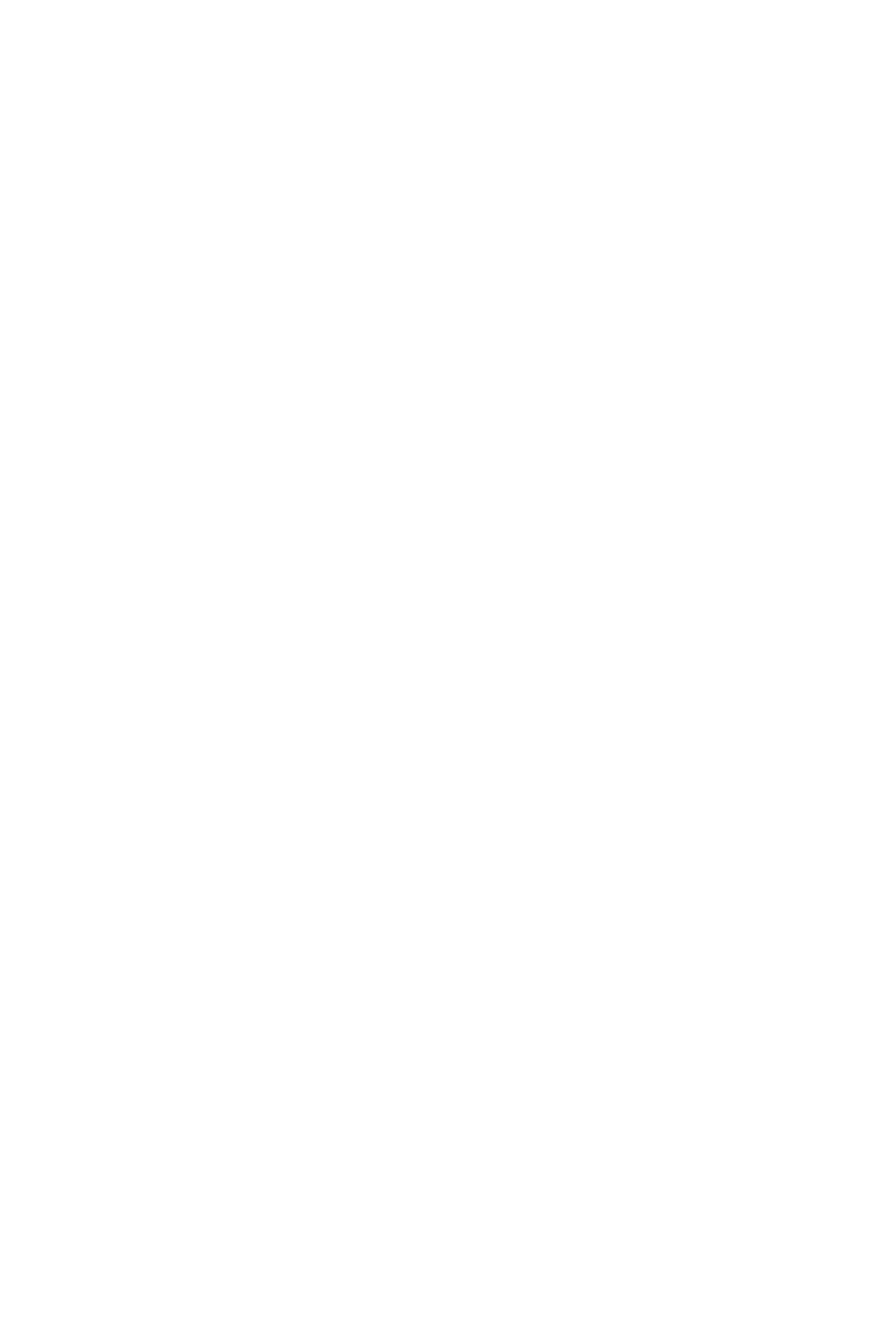
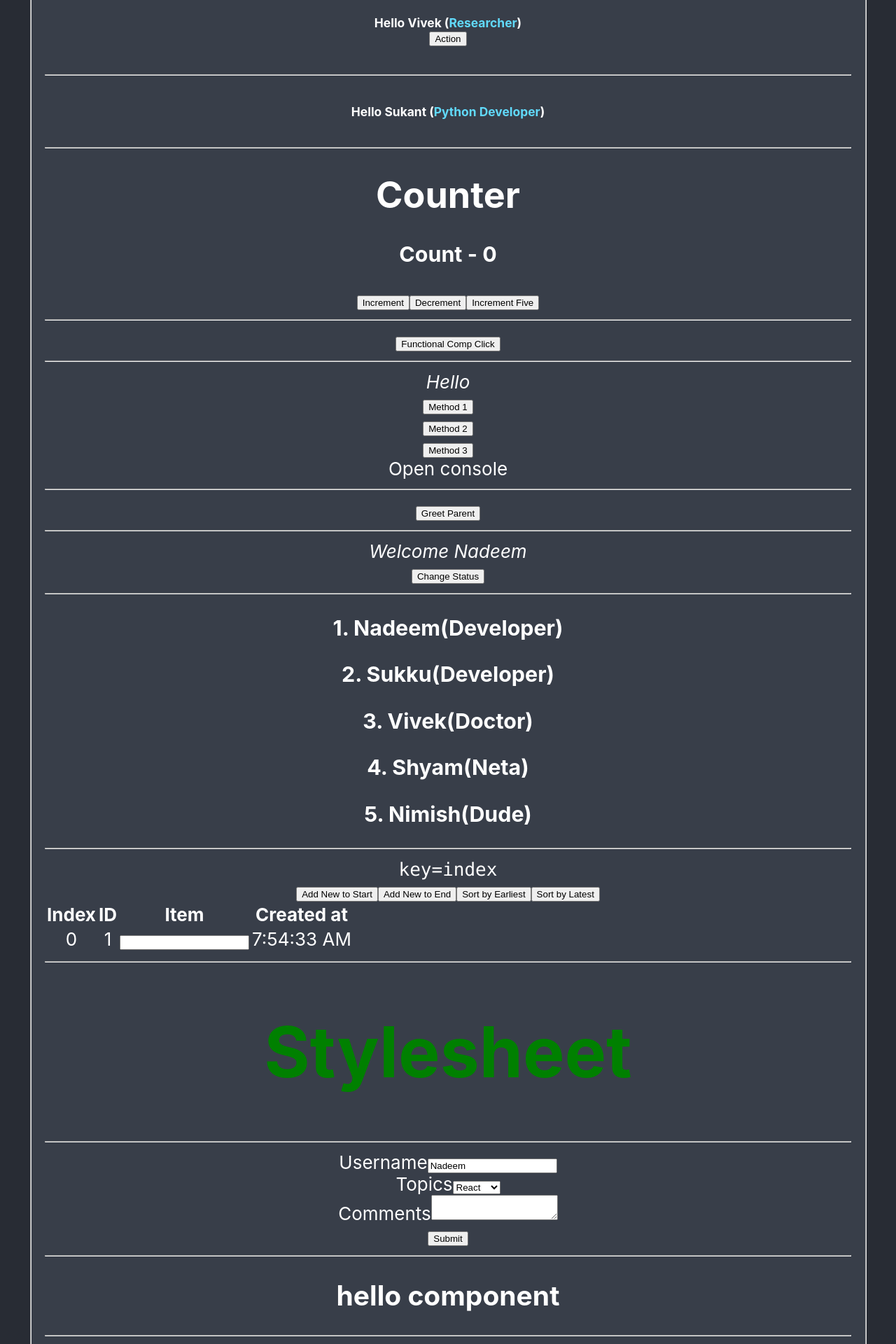
Before and after one commit to nadim-khan/reactBasics, a React (Create React App) app: page / in a window 1280 px wide. Shown: the part 880-2800 px from the top of the page at 70% size. Before the commit the page ends 800 px from the top, so only its background shows below. Built offline with nearby package versions, Linux system fonts and the light colour scheme.

Commit message:
more concepts

```diff
--- a/src/App.css
+++ b/src/App.css
@@ -2,16 +2,6 @@
   text-align: center;
 }
 
-.App-logo {
-  height: 40vmin;
-  pointer-events: none;
-}
-
-@media (prefers-reduced-motion: no-preference) {
-  .App-logo {
-    animation: App-logo-spin infinite 5s linear;
-  }
-}
 
 .App-header {
   background-color: #282c34;
@@ -19,7 +9,7 @@
   display: flex;
   flex-direction: column;
   align-items: center;
-  justify-content: center;
+  /* justify-content: center; */
   font-size: calc(10px + 2vmin);
   color: white;
 }
@@ -33,11 +23,11 @@
 .postClass{
   color :#61dafb;
 }
-@keyframes App-logo-spin {
-  from {
-    transform: rotate(0deg);
-  }
-  to {
-    transform: rotate(360deg);
-  }
+hr{
+  color:white
 }
+fieldset{
+  width:90%;
+  margin:5px;
+  background-color:#383e49 ;
+}
--- a/src/App.js
+++ b/src/App.js
@@ -1,50 +1,66 @@
-import React from 'react';
+import React from "react";
 // import logo from './logo.svg';
-import './App.css';
-//  import Greet from './components/Greet';
-// import Welcome from './components/Welcome';
-// import Message from './components/Message';
-//import Hello from './components/Hello';
-// import Counter from './components/Counter';
-// import FunctionClick from './components/FunctionClick';
-// import EventBind from './components/EventBind';
-// import ParentComponent from './components/ParentComponent';
-//import ConditionalRendering from './components/ConditionalRendering';
-//import ListRendering from './components/ListRendering';
-// import KeyIndex from './components/KeyIndex';
+import "./App.css";
+import "./components/MyStyles.css";
+import styles from "./components/MyStyles.module.css";
+ import Greet from './components/Greet';
+import Welcome from './components/Welcome';
+import Message from './components/Message';
+import Hello from './components/Hello';
+import Counter from './components/Counter';
+import FunctionClick from './components/FunctionClick';
+import EventBind from './components/EventBind';
+import ParentComponent from './components/ParentComponent';
+import ConditionalRendering from './components/ConditionalRendering';
+import ListRendering from './components/ListRendering';
+import KeyIndex from './components/KeyIndex';
 import Stylesheet from './components/stylesheet';
-
-
+import Forms from './components/Forms';
+import Lifecycle from './components/Lifecycle';
+import Fragment from "./components/advance/Fragment";
+import RegularParent from "./components/advance/RegularParent";
+import Refs from './components/advance/Refs'
 
 class App extends React.Component {
   render() {
     return (
       <div className="App">
         <header className="App-header">
-      {/* <Greet name="Nadeem" post="Software Developer"></Greet> */}
-        {/* <img src={logo} className="App-logo" alt="logo" />
-          <Welcome name="My React App"></Welcome>
-          <Message/>
+          <h1>React Concepts</h1>
+          <fieldset>
+            <h2 className={styles.basics}>Basic React JS</h2>
+            <Greet name="Nadeem" post="Software Developer"></Greet>
+            {/* <img src={logo} className="App-logo" alt="logo" /> */}
+                <Welcome name="My React App"></Welcome><hr/>
+                <Message/><hr/>
                 <Greet name="Nadeem" post="Software Developer">
                   <p className="postClass"> Developer of this app</p>
-        </Greet>
+                </Greet><hr/>
                 <Greet name="Vivek" post="Researcher">
                 <br/> <button>Action</button>
-        </Greet>
-        <Greet name="Sukant" post="Python Developer"/> */}
-        {/* <Counter/> */}
-        {/* <FunctionClick></FunctionClick> */}
-        {/* <EventBind/> */}
-        {/* <ParentComponent></ParentComponent> */}
-        {/* <ConditionalRendering></ConditionalRendering> */}
-        {/* <ListRendering></ListRendering> */}
-        {/* <KeyIndex/> */}
-        <Stylesheet primary={true}/>
-
-        {/* <Hello /> */}
+                </Greet><hr/>
+                <Greet name="Sukant" post="Python Developer"/><hr/>
+            <Counter/><hr/>
+            <FunctionClick></FunctionClick><hr/>
+            <EventBind/><hr/>
+            <ParentComponent></ParentComponent><hr/>
+            <ConditionalRendering></ConditionalRendering><hr/>
+            <ListRendering></ListRendering><hr/>
+            <KeyIndex/><hr/>
+            <Stylesheet primary={true}/><hr/>
+            <Forms/><hr/>
+            <Hello /><hr/>
+            <Lifecycle/>
+          </fieldset>
+          <fieldset>
+            <h2 className={styles.advanced}>Advanced React JS</h2><hr/>
+            <Fragment /><hr/>
+            <RegularParent/><hr/>
+            <Refs/><hr/>
+          </fieldset>
         </header>
       </div>
-    )
+    );
   }
 }
 // function App() {
--- /dev/null
+++ b/src/components/Forms.js
@@ -0,0 +1,52 @@
+import React, { Component } from 'react'
+
+export class Forms extends Component {
+    constructor(props) {
+        super(props)
+
+        this.state = {
+             username:'Nadeem',
+             comments:'',
+             topics:'react'
+        }
+        this.handleChange = this.handleChange.bind(this);
+        this.submitForm = this.submitForm.bind(this);
+    }
+    handleChange = (event)=>{
+        console.log(event.target.value)
+        this.setState({
+            [event.target.name]: event.target.value
+        })
+    }
+    submitForm(event) {
+        console.log("A name was submitted: " + JSON.stringify(this.state));
+        event.preventDefault();
+      }
+
+    render() {
+        return (
+            <form onSubmit={this.submitForm}>
+                <div>
+                    <label>Username</label>
+                    <input name="username" type="text" value={this.state.username} onChange={this.handleChange}/>
+                </div>
+                <div>
+                    <label>Topics</label>
+                    <select name="topics" value={this.state.topics} onChange={this.handleChange}>
+                        <option value='react'>React</option>
+                        <option value='node'>Node</option>
+                        <option value='vue'>Vue</option>
+                        <option value='angular'>Angular</option>
+                    </select>
+                </div>
+                <div>
+                    <label>Comments</label>
+                    <textarea name="comments" value={this.state.comments} onChange={this.handleChange}></textarea>
+                </div>
+                <button type="submit">Submit </button>
+            </form>
+        )
+    }
+}
+
+export default Forms
--- /dev/null
+++ b/src/components/Lifecycle.js
@@ -0,0 +1,68 @@
+import React, { Component } from "react";
+import LifecycleChild from './LifecycleChild';
+import './MyStyles.css'
+
+export class Lifecycle extends Component {
+  constructor(props) {
+    super(props);
+
+    this.state = {
+      name: "No Name",
+      surname:'No Surname',
+      stateVal: [{ msg: "Hello" }],
+    };
+    console.log('[Parent] constructor called')
+
+  }
+
+  static getDerivedStateFromProps(props,state){
+      console.log('[Parent] lifecycle getDerivedStateFromProps')
+      return null;
+  }
+
+  componentDidMount(){
+    // const newState = [...this.state.stateVal,{ msg:'Did mount called' } ];
+    // this.setState({
+    //     stateVal: newState,
+    // });
+      console.log('[Parent] Did mount called')
+  }
+//Update Phase
+  shouldComponentUpdate(nextProps,nextState){
+      console.log('[Parent] [Update] shouldComponentUpdate called');
+      return true;
+  }
+
+  getSnapshotBeforeUpdate(prevProps,prevState){
+    console.log('[Parent] [Update] getSnapshotBeforeUpdate called');
+    return null;
+  }
+  componentDidUpdate(prevProps,prevState,snapshot) {
+    console.log('[Parent] [Update] getSnapshotBeforeUpdate called');
+  }
+  changeName(){
+    this.setState({
+      name:'Nadeem'
+    })
+  }
+  changeSurname(){
+    this.setState({
+      surname:'Khan'
+    })
+   }
+
+  render() {
+      console.log('[Parent] render called')
+    return (
+      <div>
+        <h1>Lifecycle Methods</h1>
+        <h3 className='secondary'> {this.state.name} - {this.state.surname}</h3>
+        <button onClick={()=>this.changeName()}>Update Name</button>
+        <hr/>
+        <LifecycleChild changeSurnameH={()=>this.changeSurname()}></LifecycleChild>
+      </div>
+    );
+  }
+}
+
+export default Lifecycle;
--- /dev/null
+++ b/src/components/LifecycleChild.js
@@ -0,0 +1,55 @@
+import React, { Component } from "react";
+
+export class LifecycleChild extends Component {
+  constructor(props) {
+    super(props);
+
+    this.state = {
+      name: "No Surname",
+      stateVal: [{ msg: "Hello" }],
+    };
+    console.log("[Child] constructor called");
+  }
+
+  static getDerivedStateFromProps(props, state) {
+    console.log(" [Child] lifecycle getDerivedStateFromProps");
+    return null;
+  }
+
+  componentDidMount() {
+    // 6+233-3
+    console.log("[Child] Did mount called");
+  }
+
+  //Update Phase
+  shouldComponentUpdate(nextProps, nextState) {
+    console.log("[Child] [Update] shouldComponentUpdate called");
+    return true;
+  }
+
+  getSnapshotBeforeUpdate(prevProps, prevState) {
+    console.log("[Child] [Update] getSnapshotBeforeUpdate called");
+    return null;
+  }
+  componentDidUpdate(prevProps, prevState, snapshot) {
+    console.log("[Child] [Update] getSnapshotBeforeUpdate called");
+  }
+
+  changeName(){
+    this.setState({
+      name:'Nadeem'
+    })
+  }
+  render() {
+    console.log("[Child] render called");
+    return (
+      <div>
+        <h1>Lifecycle Child Methods</h1>
+        <h3 className='secondary'> {this.state.name}</h3>
+        <button onClick={()=>{this.props.changeSurnameH(); this.changeName()}}>Update Surname</button>
+      </div>
+    );
+  }
+}
+
+export default LifecycleChild;
--- /dev/null
+++ b/src/components/MyStyles.module.css
@@ -0,0 +1,14 @@
+.success{
+    color: green;
+}
+.error{
+    color: red;
+}
+.basics{
+    color:rgb(98, 252, 98);
+    font-size: 80px;
+}
+.advanced{
+    color:rgb(38, 247, 38);
+    font-size: 80px;
+}
--- /dev/null
+++ b/src/components/advance/Fragment.js
@@ -0,0 +1,27 @@
+import React from "react";
+
+function TableColumn(props) {
+  return (
+    <React.Fragment>
+      <th>Name
+      </th>
+      <th>Nadeem
+      </th>
+    </React.Fragment>
+  );
+}
+
+function Fragment() {
+  return (
+    <React.Fragment>
+      <h3>Fragment</h3>
+      <table>
+          <thead>
+                  <TableColumn/>
+          </thead>
+      </table>
+    </React.Fragment>
+  );
+}
+
+export default Fragment;
--- /dev/null
+++ b/src/components/advance/MemoComp.js
@@ -0,0 +1,12 @@
+import React from 'react'
+
+function MemoComp(props) {
+    console.log('Memo component render')
+    return (
+        <div>
+            Memo (Functional component) - {props.name}
+        </div>
+    )
+}
+
+export default React.memo(MemoComp)
--- /dev/null
+++ b/src/components/advance/PureComp.js
@@ -0,0 +1,14 @@
+import React, { PureComponent } from 'react'
+
+export class PureComp extends PureComponent {
+    render() {
+        console.log('Child controller render')
+        return (
+            <div>
+                Pure component - {this.props.name}
+            </div>
+        )
+    }
+}
+
+export default PureComp
--- /dev/null
+++ b/src/components/advance/Refs.js
@@ -0,0 +1,29 @@
+import React, { Component } from 'react'
+
+export class Refs extends Component {
+    constructor(props) {
+        super(props)
+        this.inputRef = React.createRef();
+    }
+
+    componentDidMount(){
+        this.inputRef.current.focus();
+        console.log('Points to Dom node ',this.inputRef);
+
+    }
+    fetchInput(){
+        alert(this.inputRef.current.value);
+    }
+
+    render() {
+        return (
+            <div>
+                <h2>Refs</h2>
+                Focused on start : <input type="text" name="input1" ref={this.inputRef}/>
+                <button onClick={()=>{this.fetchInput()}}>Fetch Input</button>
+            </div>
+        )
+    }
+}
+
+export default Refs
--- /dev/null
+++ b/src/components/advance/RegularComp.js
@@ -0,0 +1,14 @@
+import React, { Component } from 'react'
+
+export class RegularComp extends Component {
+    render() {
+        console.log('Child controller render')
+        return (
+            <div>
+                Regular component - {this.props.name}
+            </div>
+        )
+    }
+}
+
+export default RegularComp
--- /dev/null
+++ b/src/components/advance/RegularParent.js
@@ -0,0 +1,36 @@
+import React, { Component } from 'react';
+import RegularComp from './RegularComp'
+import PureComp from './PureComp';
+import MemoComp from './MemoComp';
+
+export class RegularParent extends Component {
+    constructor(props) {
+        super(props)
+
+        this.state = {
+             name:'Nadeem'
+        }
+    }
+
+    componentDidMount(){
+        setInterval(()=>{
+            this.setState({
+                name:'Nadeem'
+            })
+        },3000)
+    }
+
+    render() {
+        console.log('Parent controller render')
+        return (
+            <div>
+                [Pure Componet] Regular parent component
+                <RegularComp name={this.state.name}/>
+                <PureComp name={this.state.name}/>
+                <MemoComp name={this.state.name}/>
+            </div>
+        )
+    }
+}
+
+export default RegularParent
```
Lines whose indentation alone changed are shown as unchanged.
